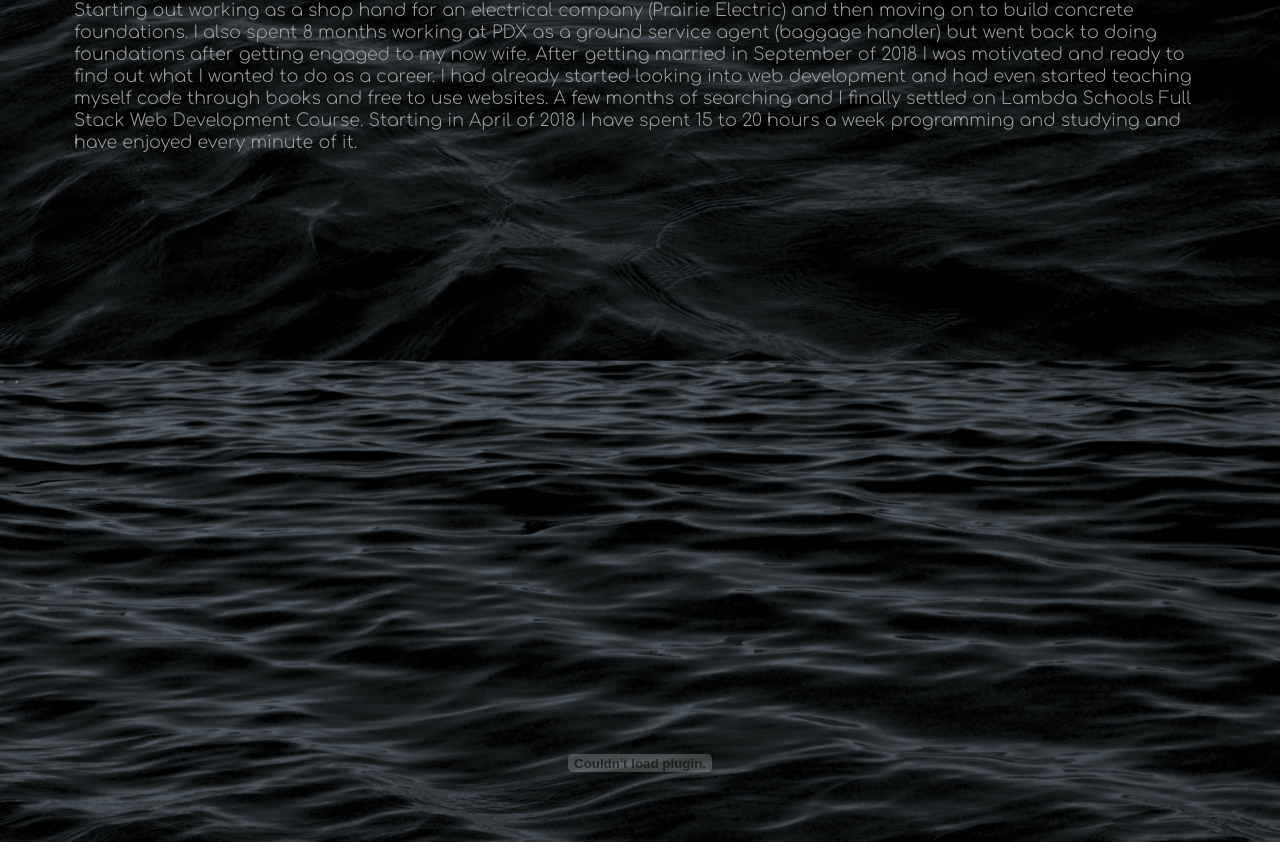
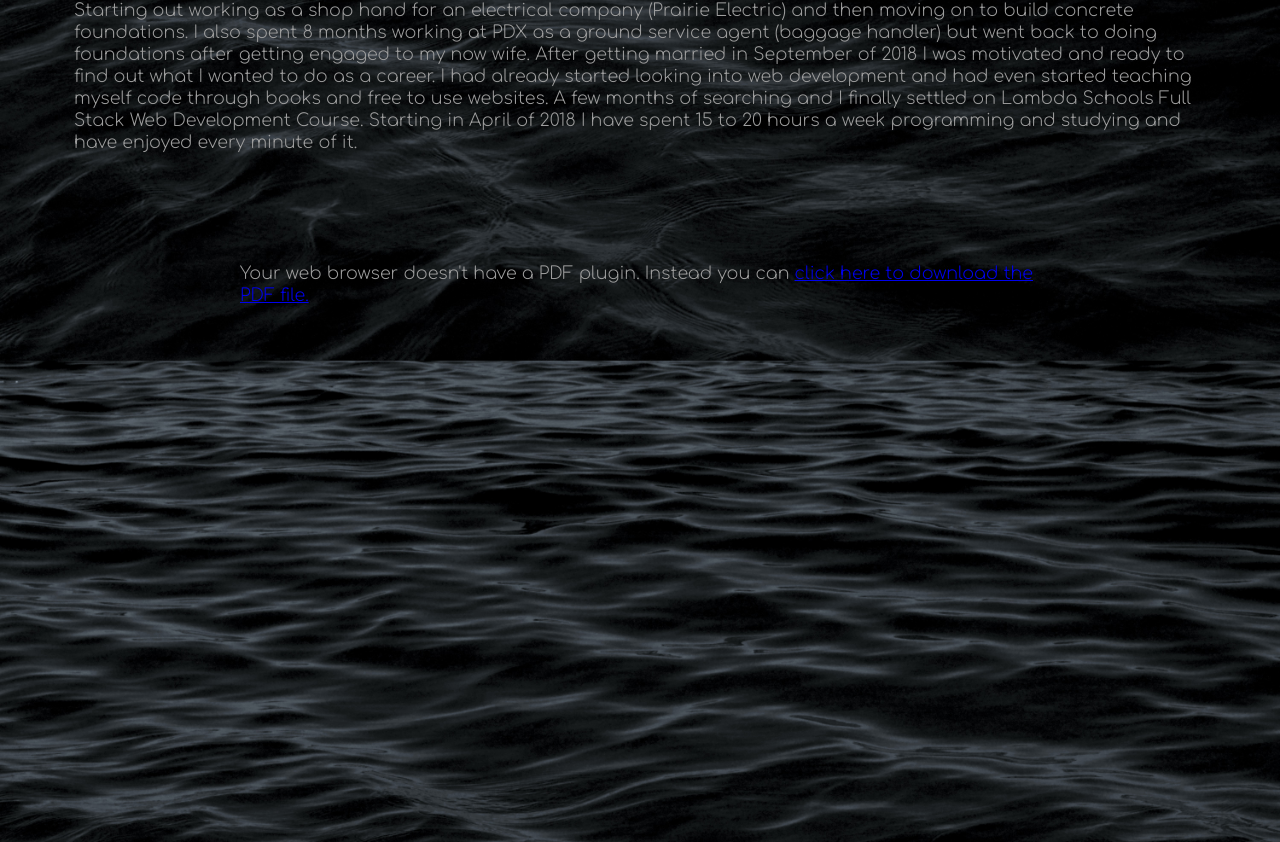
Before and after one commit to lkarnes/Portfolio, a React (Create React App) app: page /dashboard in a window 1280 px wide. Shown: the part 1346-2188 px from the top of the page. Built offline with nearby package versions, Linux system fonts and the light colour scheme.

Commit message:
fixed the pdf

```diff
--- a/src/components/Resume.js
+++ b/src/components/Resume.js
@@ -4,6 +4,10 @@ import Resume from '../images/Logan-Karnes-Resume.pdf'
 export default function(props) {
 
     return (
-        <embed id="Resume" src={Resume}/>
+        <object id="Resume" data={Resume} type="application/pdf">
+        <p>Your web browser doesn't have a PDF plugin.
+  Instead you can <a href="filename.pdf">click here to
+  download the PDF file.</a></p>
+        </object>
     )
 }
--- a/src/sass/home-page.scss
+++ b/src/sass/home-page.scss
@@ -13,9 +13,10 @@
         text-align: center;
         display: flex;
         flex-direction: column;
-        .intro-image{
-            margin: 15px auto;
-            box-shadow: 0px 1px 12px rgba(0, 0, 1, 0.25), 0px 4px 8px rgba(0, 0, 1, 0.25), 0px 1px 4px rgba(0, 0, 1, 0.25);
+        @media screen and (max-width: $phone){
+            background-image: linear-gradient(to bottom, rgba(0,0,0,0.8),rgba(0,0,0,0.2), rgba(0,0,0,0.8)),url('../images/background-image-mobile.jpeg');
+            background-size: 100%;
+            background-repeat: no-repeat;
         }
         h3{
             margin: 20px 0;
```
Also changed, not shown: src/images/background-image-mobile.jpeg (added).
